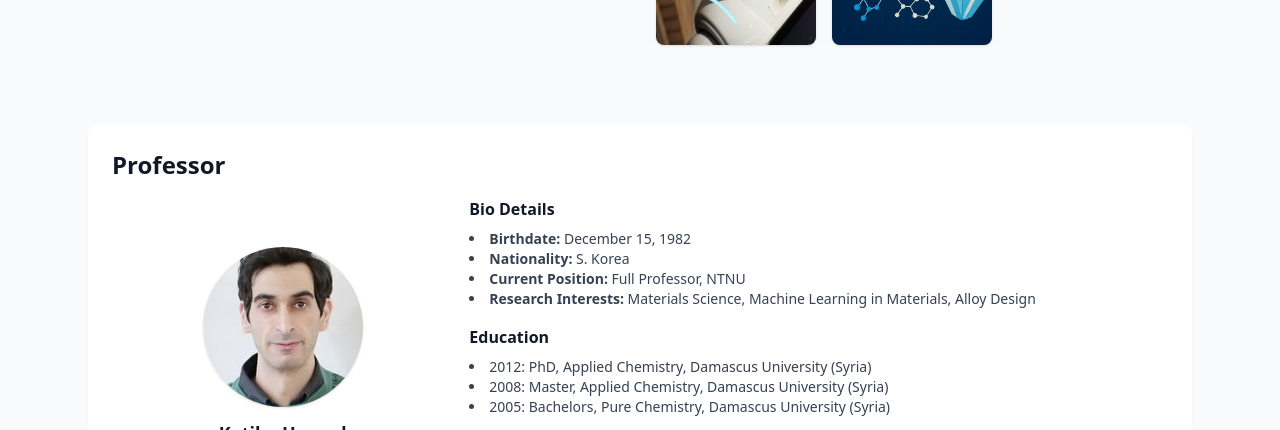
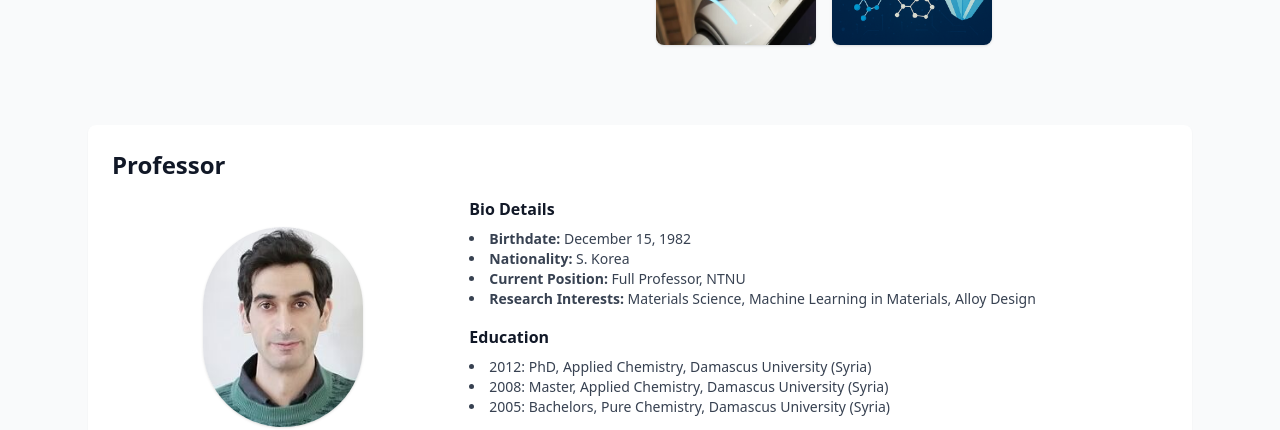
Before and after one commit to kotibahamad995-star/My-website, a plain HTML site: page index.html in a window 1280 px wide. Shown: the part 355-785 px from the top of the page. Drawn offline with nearby package versions, Linux system fonts and the light colour scheme.

Commit message:
Update index.html

```diff
--- a/index.html
+++ b/index.html
@@ -53,7 +53,7 @@ h<!DOCTYPE html>
 
     <!-- Profile Image and Contact -->
     <div class="text-center">
-      <img src="/My-website/images/Kotiba.jpg" alt="Professor Kotiba Hamad" class="w-40 h-40 object-cover rounded-full mx-auto shadow">
+      <img src="/My-website/images/Kotiba.jpg" alt="Professor Kotiba Hamad" class="w-40 h-50 object-cover rounded-full mx-auto shadow">
       <div class="mt-3 font-bold text-lg">Kotiba Hamad</div>
       <div class="text-sm text-gray-600">
         Full Professor, Department of Mechanical and Industrial Engineering, NTNU
```
